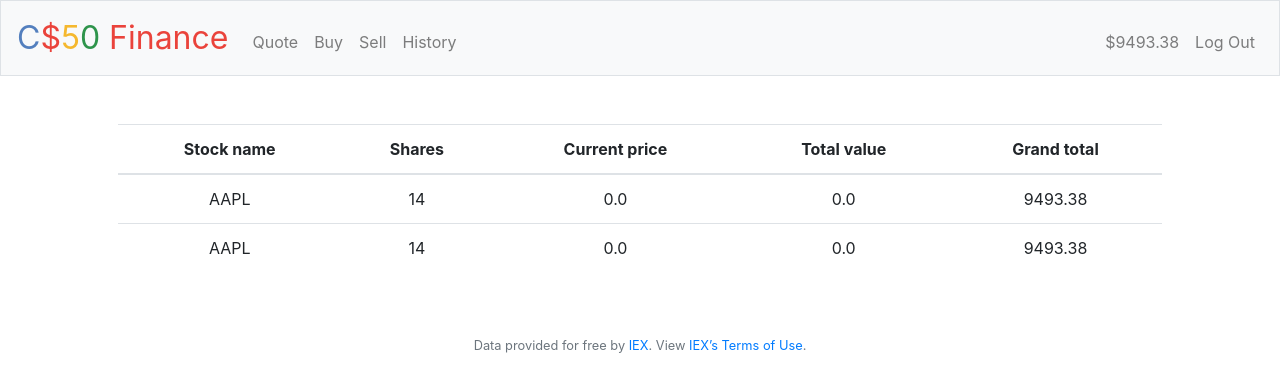
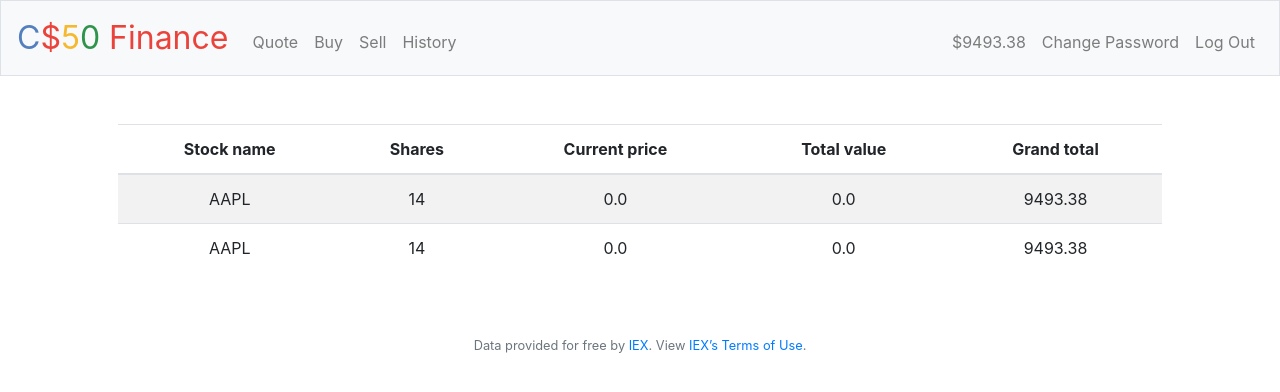
Before and after one commit to armanulhaq/finuance, a Flask app: page / in a window 1280 px wide. Shown: the top 392 px of the page. Run offline with Flask 2, Linux system fonts and the light colour scheme; a user stored in the database is signed in; data that the repository does not hold is empty; some libraries are stand-ins or nearby versions.

Commit message:
add change password feature

```diff
--- a/application.py
+++ b/application.py
@@ -223,9 +223,29 @@ def sell():
             final_cash = initial_cash[0]['cash'] + cash_earned
             db.execute("UPDATE users SET cash = ? WHERE id = ?", final_cash, session["user_id"])
             db.execute("UPDATE portfolio SET shares = ? WHERE user_id = ? AND symbol = ?", updated_shares, session["user_id"], stock_symbol)
-            db.execute("INSERT INTO history (user_id, symbol, price, shares) VALUES (?, ?, ?, ?)",session['user_id'], stock_symbol, stock_price, -int(stock_shares))
+            db.execute("INSERT INTO history (user_id, symbol, price, shares) VALUES (?, ?, ?, ?)",session["user_id"], stock_symbol, stock_price, -int(stock_shares))
             return redirect('/')
 
+
+@app.route("/changepassword", methods=["GET", "POST"])
+@login_required
+def change():
+    if request.method == 'GET':
+        return render_template("change_password.html")
+    else:
+        old_password = request.form.get("old-password")
+        users = db.execute("SELECT hash FROM users WHERE id = ?", session["user_id"])
+        correct_password_hash = users[0]["hash"]
+
+        new_password = request.form.get("newpassword")
+        confirm_password = request.form.get("confirm_password")
+        new_password_hash = generate_password_hash(new_password)
+
+        if check_password_hash(correct_password_hash, old_password) and new_password == confirm_password:
+            db.execute("UPDATE users SET hash = ? WHERE id = ?", new_password_hash, session["user_id"])
+            return redirect("/login")
+        else:
+            return apology("Passwords don't match")
 
 def errorhandler(e):
     """Handle error"""
--- a/templates/history.html
+++ b/templates/history.html
@@ -6,7 +6,7 @@
 
 {% block main %}
 
-<table class="table">
+<table class="table table-striped">
     <thead>
       <tr>
         <th scope="col">Stock</th>
--- a/templates/index.html
+++ b/templates/index.html
@@ -5,7 +5,7 @@
 {% endblock %}
 
 {% block main %}
-<table class="table">
+<table class="table table-striped">
     <thead>
       <tr>
         <th scope="col">Stock name</th>
--- a/templates/layout.html
+++ b/templates/layout.html
@@ -40,6 +40,7 @@
                     </ul>
                     <ul class="navbar-nav ml-auto mt-2">
                         <li class="nav-item"><a class="nav-link">{{ cash }}</a></li>
+                        <li class="nav-item"><a class="nav-link" href="/changepassword">Change Password</a></li>
                         <li class="nav-item"><a class="nav-link" href="/logout">Log Out</a></li>
                     </ul>
                 {% else %}
```
Also changed, not shown: templates/change_password.html (added, +21 -0 lines), finance.db.
